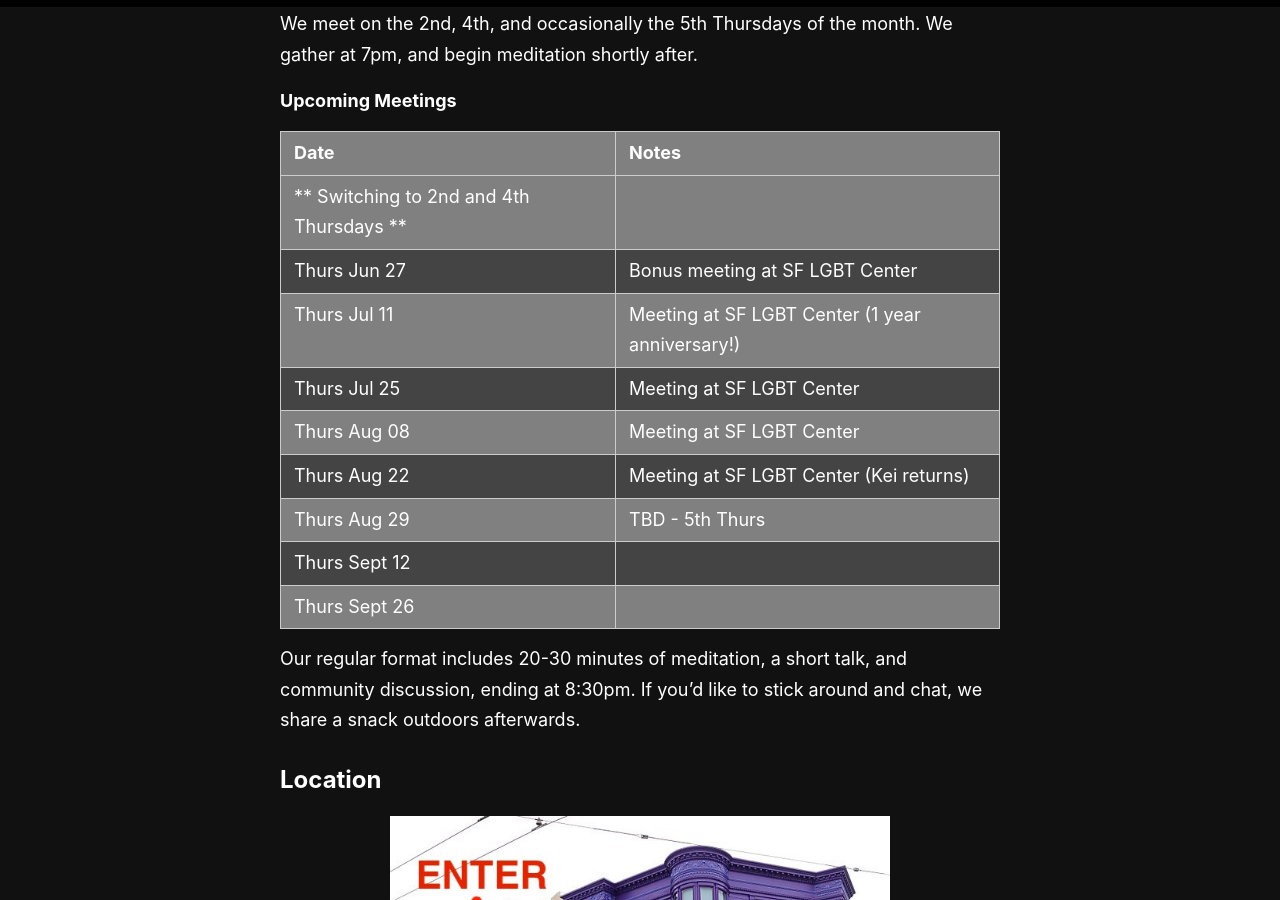
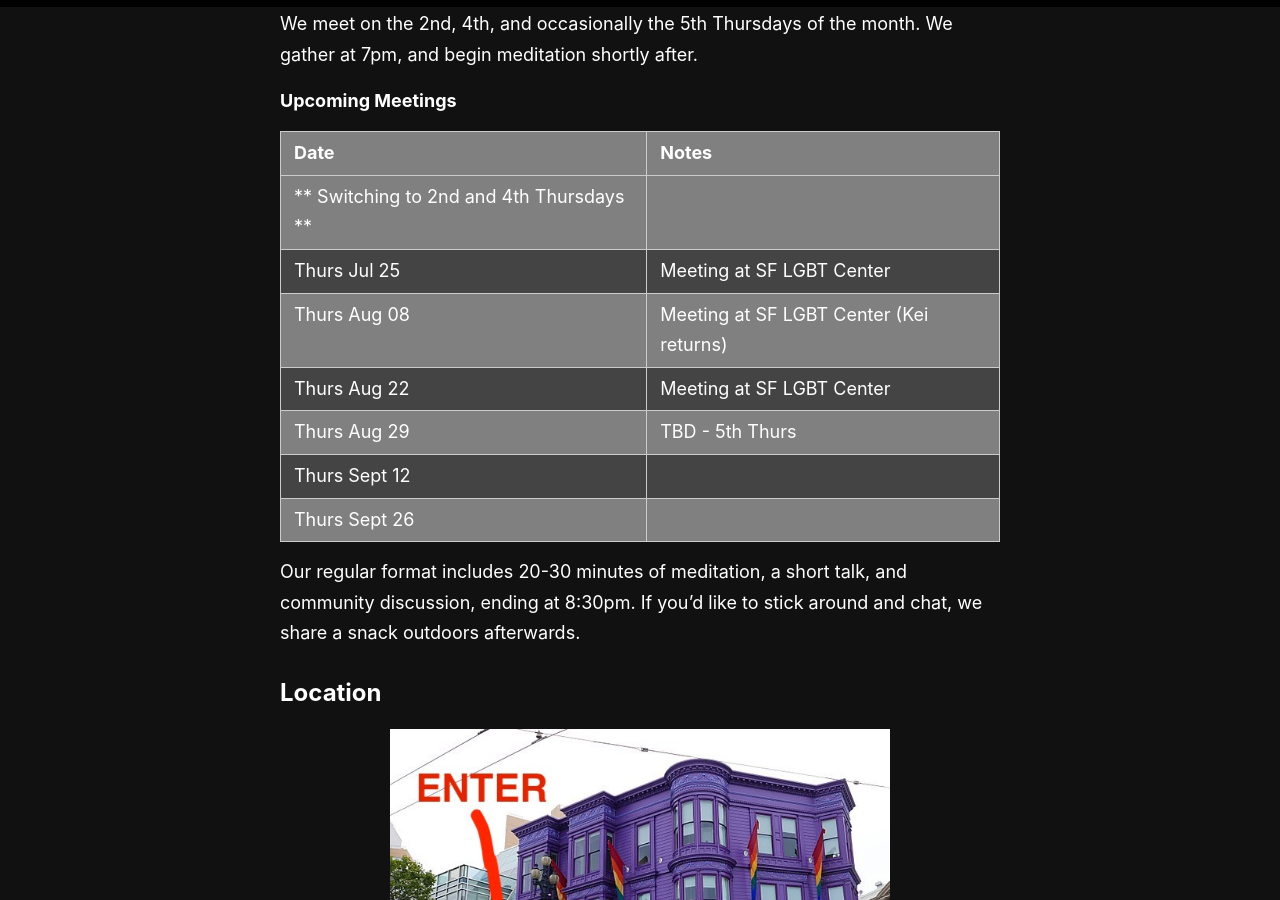
Before and after one commit to rykener/transsangha, a Jekyll site: the page built from _pages/schedule.md, in a window 1280 px wide and 900 px high, scrolled down 301 px. Built offline with Jekyll 4.4.1, drawn with Linux system fonts in a browser that asks for light colours.

Commit message:
update schedule

```diff
--- a/_pages/schedule.md
+++ b/_pages/schedule.md
@@ -13,11 +13,9 @@ We meet on the 2nd, 4th, and occasionally the 5th Thursdays of the month. We gat
 | Date           | Notes
 |----------------|--------
 | ** Switching to 2nd and 4th Thursdays ** |
-| Thurs Jun 27   | Bonus meeting at SF LGBT Center
-| Thurs Jul 11   | Meeting at SF LGBT Center (1 year anniversary!)
 | Thurs Jul 25   | Meeting at SF LGBT Center
-| Thurs Aug 08   | Meeting at SF LGBT Center
-| Thurs Aug 22   | Meeting at SF LGBT Center (Kei returns)
+| Thurs Aug 08   | Meeting at SF LGBT Center (Kei returns)
+| Thurs Aug 22   | Meeting at SF LGBT Center
 | Thurs Aug 29   | TBD - 5th Thurs
 | Thurs Sept 12  |
 | Thurs Sept 26  |
```
